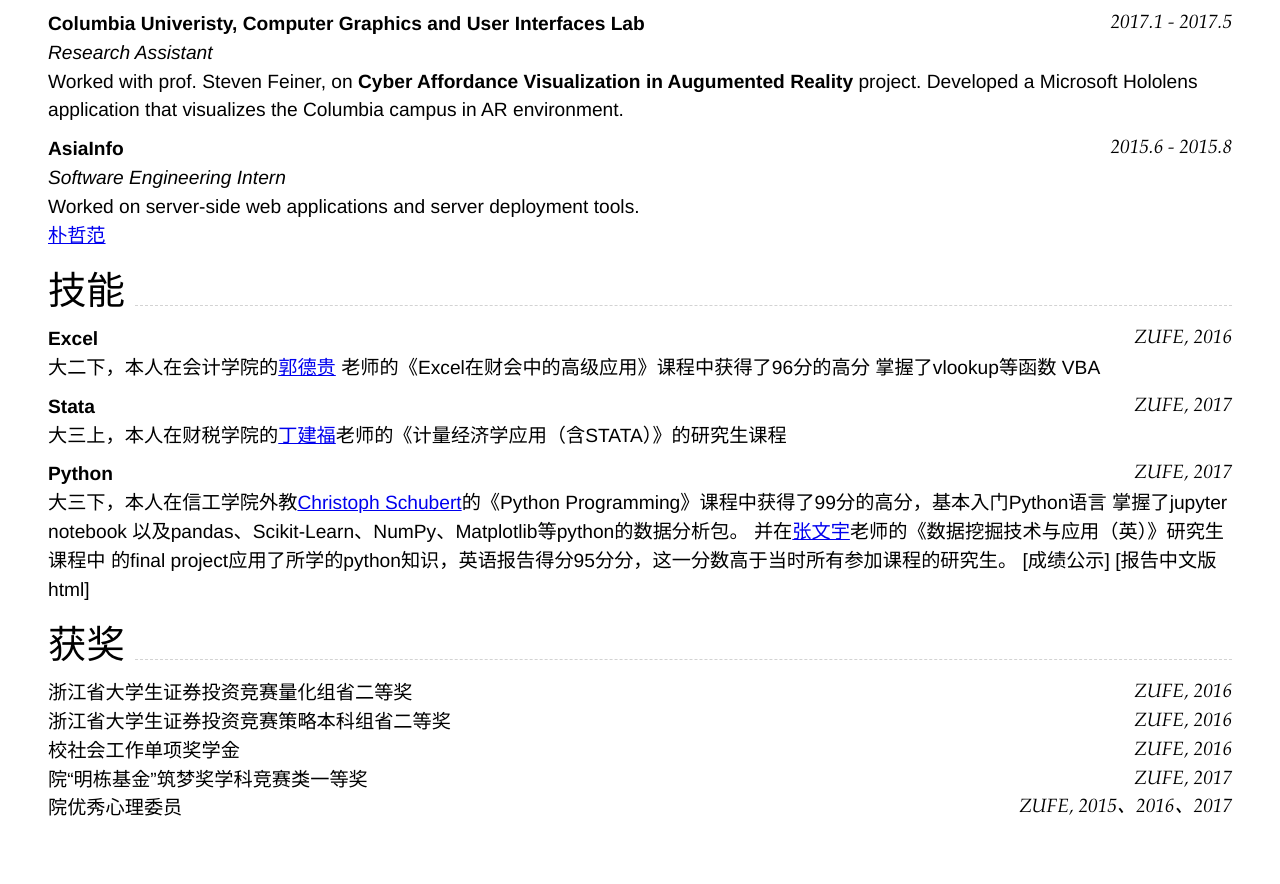
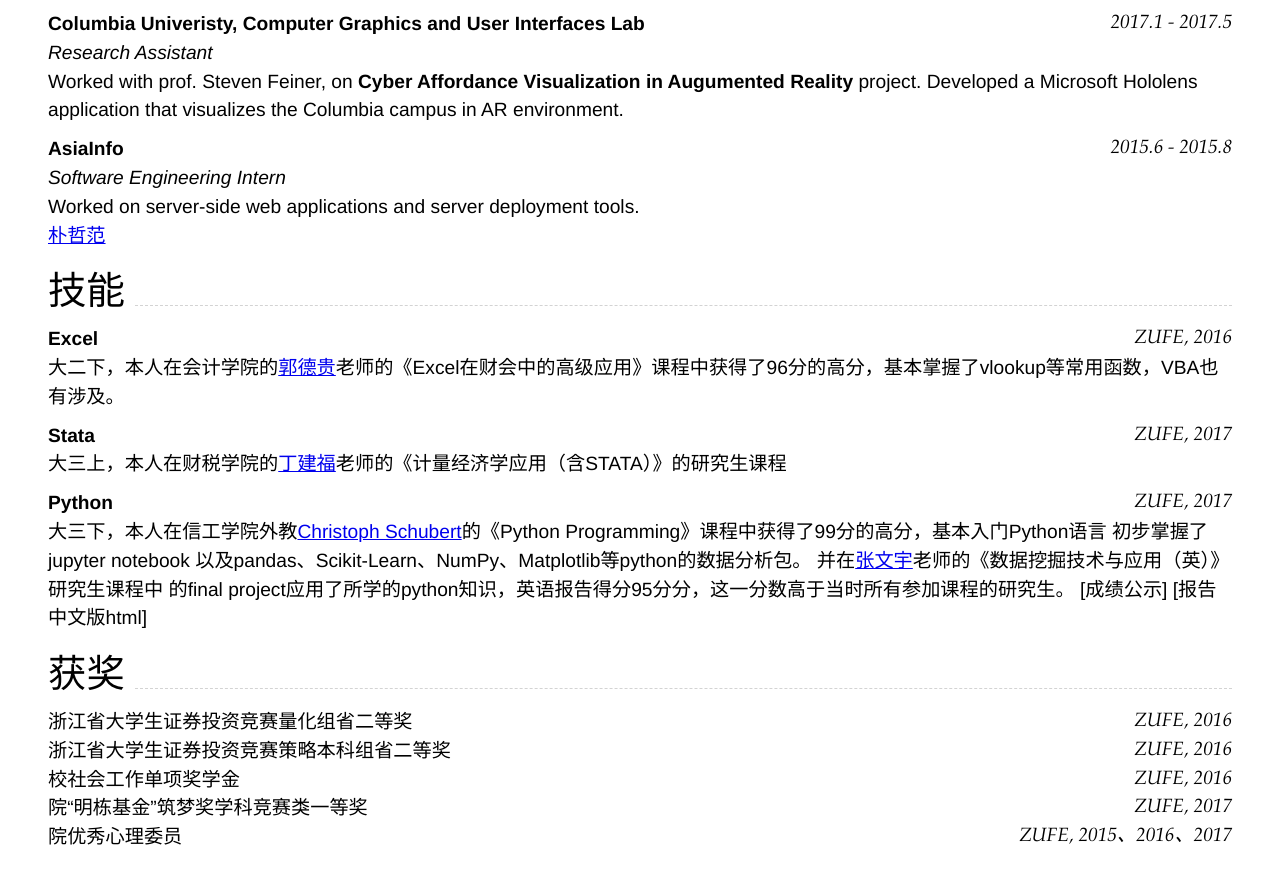
Before and after one commit to wodeni/nimo-markdown-cv, a Jekyll site: the page built from index.md, in a window 1280 px wide and 900 px high, scrolled down 968 px. Shown: the top 884 px of the window. Built offline with Jekyll 4.4.1, drawn with Linux system fonts in a browser that asks for light colours.

Commit message:
Update index.md

```diff
--- a/index.md
+++ b/index.md
@@ -59,11 +59,11 @@ Worked on server-side web applications and server deployment tools.
 ## 技能
 
 ### __Excel__ `ZUFE, 2016` <br>
-大二下，本人在会计学院的[郭德贵](http://zjacc.zufe.edu.cn/info/1182/2588.htm) 老师的《Excel在财会中的高级应用》课程中获得了96分的高分 掌握了vlookup等函数 VBA
+大二下，本人在会计学院的[郭德贵](http://zjacc.zufe.edu.cn/info/1182/2588.htm)老师的《Excel在财会中的高级应用》课程中获得了96分的高分，基本掌握了vlookup等常用函数，VBA也有涉及。
 ### __Stata__ `ZUFE, 2017` <br>
  大三上，本人在财税学院的[丁建福](http://cz.zufe.edu.cn/info/1077/5865.htm)老师的《计量经济学应用（含STATA）》的研究生课程
 ### __Python__ `ZUFE, 2017` <br>
-大三下，本人在信工学院外教[Christoph Schubert](https://www.linkedin.com/in/christophschubert/)的《Python Programming》课程中获得了99分的高分，基本入门Python语言 掌握了jupyter notebook 以及pandas、Scikit-Learn、NumPy、Matplotlib等python的数据分析包。 并在[张文宇](http://info.zufe.edu.cn/info/1049/5085.htm)老师的《数据挖掘技术与应用（英）》研究生课程中 的final project应用了所学的python知识，英语报告得分95分分，这一分数高于当时所有参加课程的研究生。
+大三下，本人在信工学院外教[Christoph Schubert](https://www.linkedin.com/in/christophschubert/)的《Python Programming》课程中获得了99分的高分，基本入门Python语言 初步掌握了jupyter notebook 以及pandas、Scikit-Learn、NumPy、Matplotlib等python的数据分析包。 并在[张文宇](http://info.zufe.edu.cn/info/1049/5085.htm)老师的《数据挖掘技术与应用（英）》研究生课程中 的final project应用了所学的python知识，英语报告得分95分分，这一分数高于当时所有参加课程的研究生。
 [成绩公示] [报告中文版html]
 
 
```
